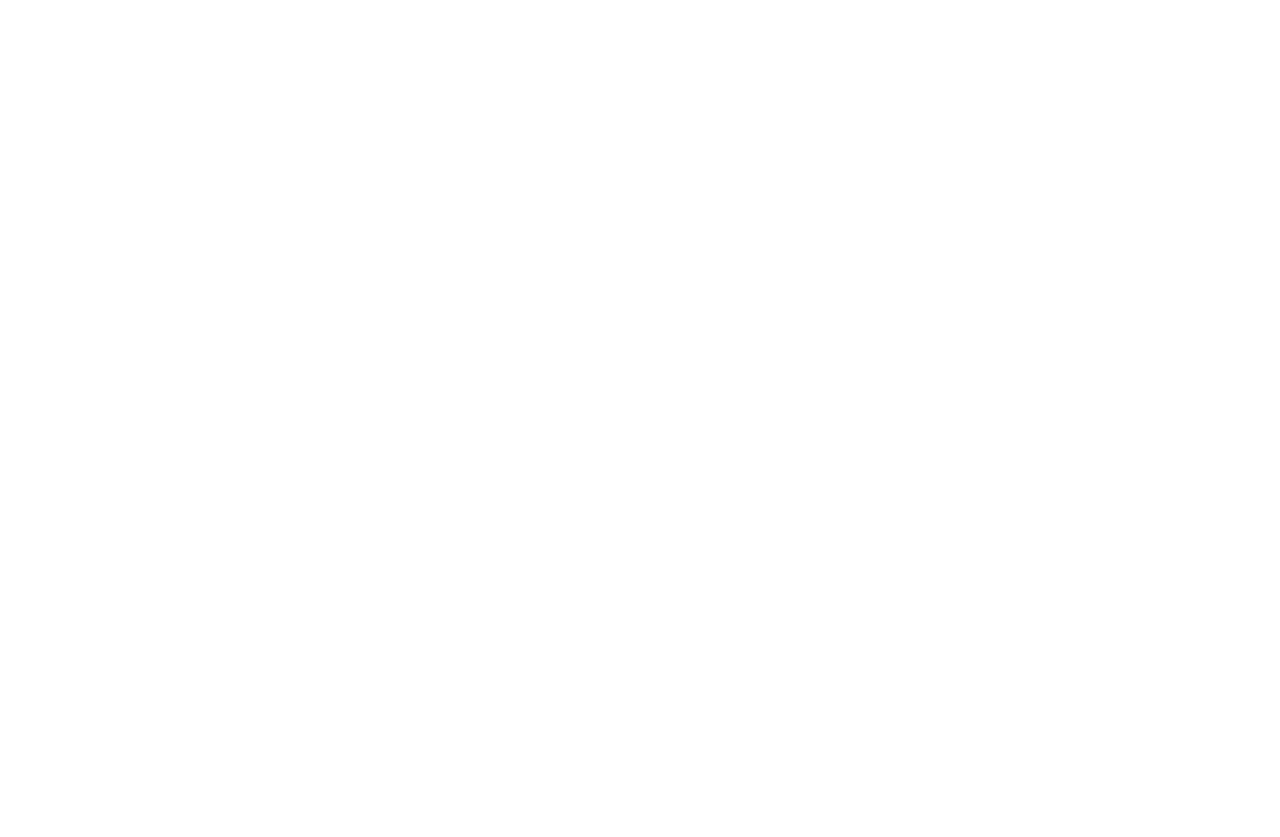
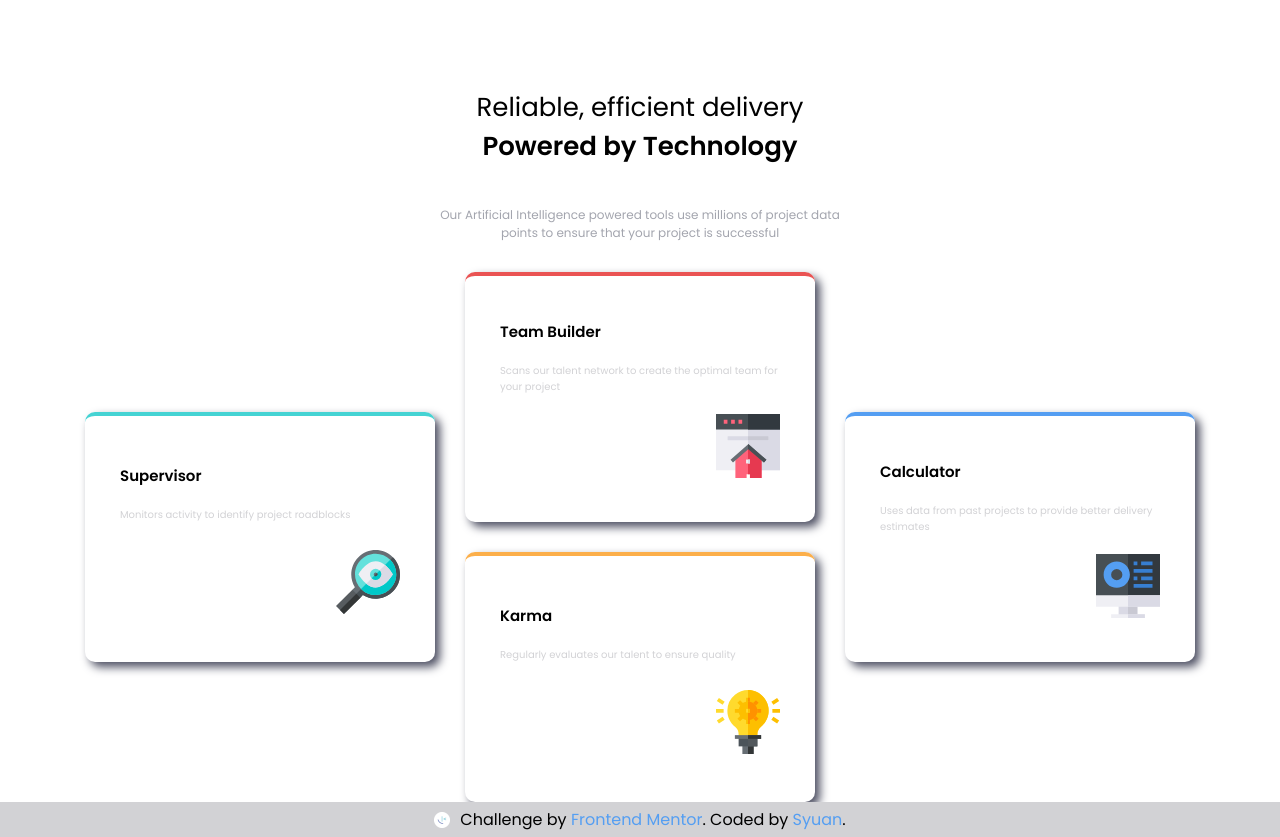
Before and after one commit to a733181/frontendMentor-Four-card-feature-section, a plain HTML site: page index.html in a window 1280 px wide. Before the commit the page ends 800 px from the top, so only its background shows below. Drawn offline with Linux system fonts and the light colour scheme; a web font is replaced by a local one.

Commit message:
新增Card

```diff
--- a/index.html
+++ b/index.html
@@ -7,5 +7,90 @@
     <title>Four card feature section</title>
     <link rel="stylesheet" href="./src/style.css" />
   </head>
-  <body></body>
+  <body>
+    <div class="container">
+      <h1 class="title">
+        Reliable, efficient delivery<span>Powered by Technology</span>
+      </h1>
+      <p class="text">
+        Our Artificial Intelligence powered tools use millions of project
+        data<br />
+        points to ensure that your project is successful
+      </p>
+      <div class="card-container">
+        <div class="card">
+          <div>
+            <h2 class="card-title">Supervisor</h2>
+            <p class="card-text">
+              Monitors activity to identify project roadblocks
+            </p>
+          </div>
+          <img
+            src="./src/images/icon-supervisor.svg"
+            alt="supervisor"
+            class="card-icon"
+          />
+        </div>
+        <div class="card-center">
+          <div class="card border-color-red">
+            <div>
+              <h2 class="card-title">Team Builder</h2>
+              <p class="card-text">
+                Scans our talent network to create the optimal team for your
+                project
+              </p>
+            </div>
+            <img
+              src="./src/images/icon-team-builder.svg"
+              alt="team-builder"
+              class="card-icon"
+            />
+          </div>
+          <div class="card border-color-orange">
+            <div>
+              <h2 class="card-title">Karma</h2>
+              <p class="card-text">
+                Regularly evaluates our talent to ensure quality
+              </p>
+            </div>
+            <img
+              src="./src/images/icon-karma.svg"
+              alt="karma"
+              class="card-icon"
+            />
+          </div>
+        </div>
+        <div class="card border-color-blue">
+          <div>
+            <h2 class="card-title">Calculator</h2>
+            <p class="card-text">
+              Uses data from past projects to provide better delivery estimates
+            </p>
+          </div>
+          <img
+            src="./src/images/icon-calculator.svg"
+            alt="calculator"
+            class="card-icon"
+          />
+        </div>
+      </div>
+    </div>
+    <div class="footer">
+      <img
+        src="./src/images/favicon-32x32.png"
+        alt="Frontend Mentor"
+        class="footer-icon"
+      />
+      <p>
+        Challenge by
+        <a href="https://www.frontendmentor.io?ref=challenge" target="_blank"
+          >Frontend Mentor</a
+        >. Coded by
+        <a
+          href="https://github.com/a733181/frontendMentor-Four-card-feature-section"
+          >Syuan</a
+        >.
+      </p>
+    </div>
+  </body>
 </html>
--- a/src/style.css
+++ b/src/style.css
@@ -0,0 +1,122 @@
+@import url('https://fonts.googleapis.com/css2?family=Poppins:wght@200;400;600&family=Stick&display=swap');
+
+* {
+  padding: 0;
+  margin: 0;
+  box-sizing: border-box;
+}
+
+body {
+  min-height: 100vh;
+  display: flex;
+  flex-direction: column;
+  font-family: 'Poppins', sans-serif;
+}
+
+.container {
+  max-width: 1120px;
+  margin: auto;
+}
+
+.title {
+  font-size: 26px;
+  font-weight: normal;
+  text-align: center;
+  margin-top: 88px;
+}
+.title span {
+  font-weight: bold;
+  display: block;
+  font-weight: bold;
+}
+
+.text {
+  font-size: 12px;
+  text-align: center;
+  color: hsl(229, 6%, 66%);
+  margin-top: 40px;
+}
+
+.card-container {
+  display: flex;
+  align-items: center;
+  gap: 30px;
+}
+
+.card {
+  width: 350px;
+  height: 250px;
+  display: flex;
+  flex-direction: column;
+  align-items: flex-start;
+  justify-content: space-around;
+  border-radius: 10px;
+  margin-top: 30px;
+  padding: 35px;
+  border-top: 4px solid hsl(180, 62%, 55%);
+  box-shadow: 5px 5px 10px hsl(234, 12%, 34%);
+}
+
+.card-title {
+  font-size: 15px;
+}
+
+.card-text {
+  font-size: 10px;
+  color: #d2d2d5;
+  margin-top: 20px;
+}
+
+.card-icon {
+  margin-left: auto;
+}
+
+.border-color-red {
+  border-color: hsl(0, 78%, 62%);
+}
+
+.border-color-orange {
+  border-color: hsl(34, 97%, 64%);
+}
+
+.border-color-blue {
+  border-color: hsl(212, 86%, 64%);
+}
+
+.footer {
+  background-color: #d2d2d5;
+  display: flex;
+  align-items: center;
+  justify-content: center;
+  padding: 5px 0;
+}
+
+.footer-icon {
+  width: 16px;
+  vertical-align: middle;
+  margin-right: 10px;
+}
+
+.footer a {
+  color: hsl(212, 86%, 64%);
+  text-decoration: none;
+}
+
+.footer a:hover {
+  color: hsl(34, 97%, 64%);
+}
+
+@media (max-width: 1150px) {
+  .card-container {
+    padding: 30px;
+    flex-direction: column;
+  }
+}
+
+@media (max-width: 440px) {
+  .card {
+    width: 300px;
+    height: 200px;
+    padding: 30px;
+  }
+}
```
